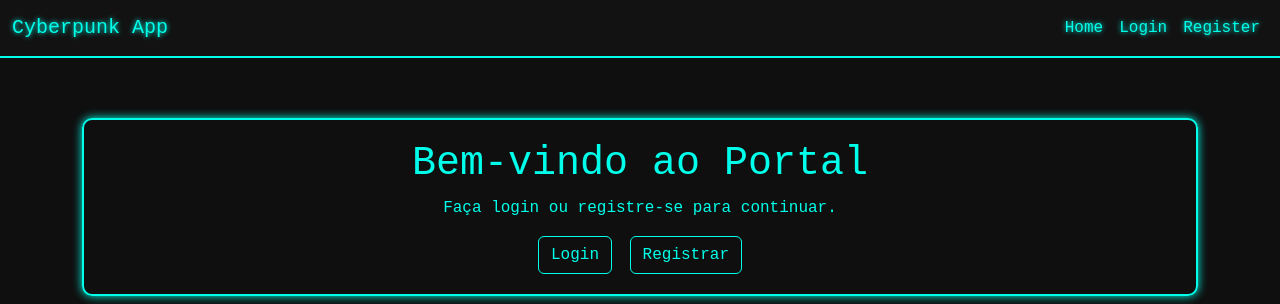
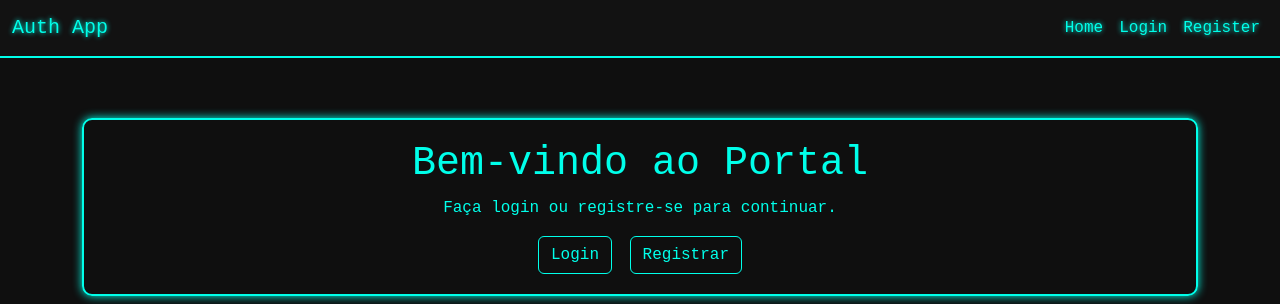
Before and after one commit to rdralves/.app, a Flask app: page / in a window 1280 px wide. Shown: the top 304 px of the page. Run offline with Flask 3, Linux system fonts and the light colour scheme.

Commit message:
Adição da pasta screenshots, para imagens do projeto

```diff
--- a/app/templates/base.html
+++ b/app/templates/base.html
@@ -61,7 +61,7 @@
 
     <nav class="navbar navbar-expand-lg">
         <div class="container-fluid">
-            <a class="navbar-brand" href="{{ url_for('bp_main.index') }}">Cyberpunk App</a>
+            <a class="navbar-brand" href="{{ url_for('bp_main.index') }}">Auth App</a>
             <button class="navbar-toggler" type="button" data-bs-toggle="collapse" data-bs-target="#navbarNav"
                 aria-controls="navbarNav" aria-expanded="false" aria-label="Toggle navigation">
                 <span class="navbar-toggler-icon" style="filter: invert(1);"></span>
```
Also changed, not shown: README.md, 3 other files.
